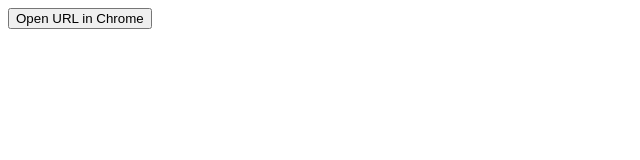
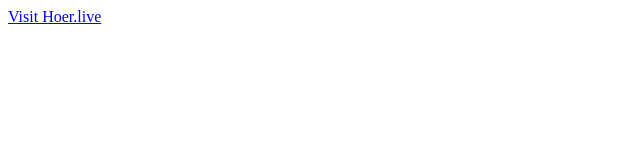
Before and after one commit to arthurivan/external, a plain HTML site: page index.html in a window 1280 px wide. Shown: the whole page, without its empty margins (0-640 px from the left). Drawn offline with Linux system fonts and the light colour scheme.

Commit message:
Update index.html

```diff
--- a/index.html
+++ b/index.html
@@ -6,13 +6,6 @@
     <title>Open URL in Chrome</title>
 </head>
 <body>
-    <button onclick="openInChrome()">Open URL in Chrome</button>
-
-    <script>
-        function openInChrome() {
-            const url = 'https://www.example.com';
-            window.open(url, '_blank');
-        }
-    </script>
+<a href="https://hoer.live" target="_blank" rel="noreferrer noopener">Visit Hoer.live</a>
 </body>
 </html>
```
